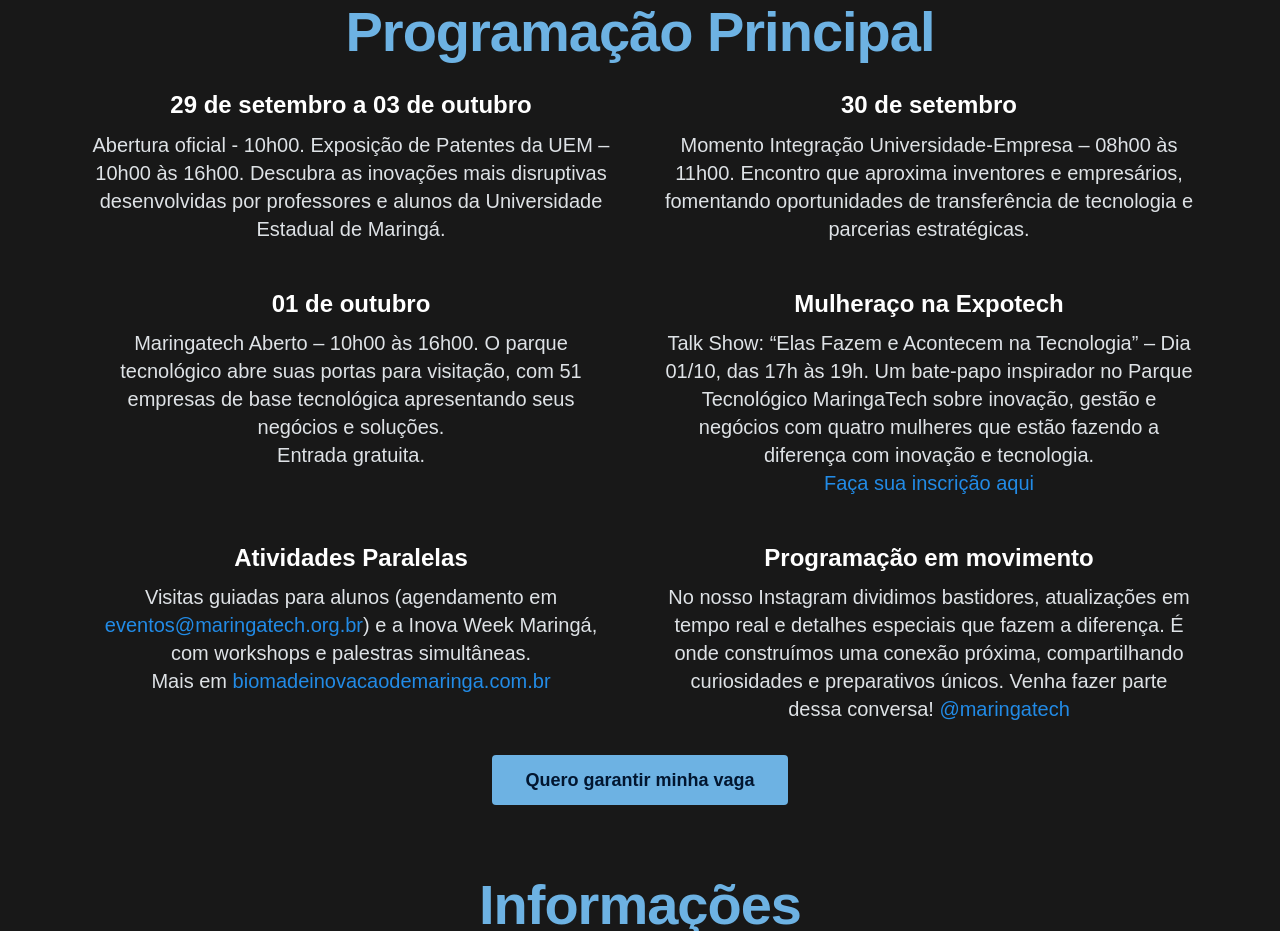
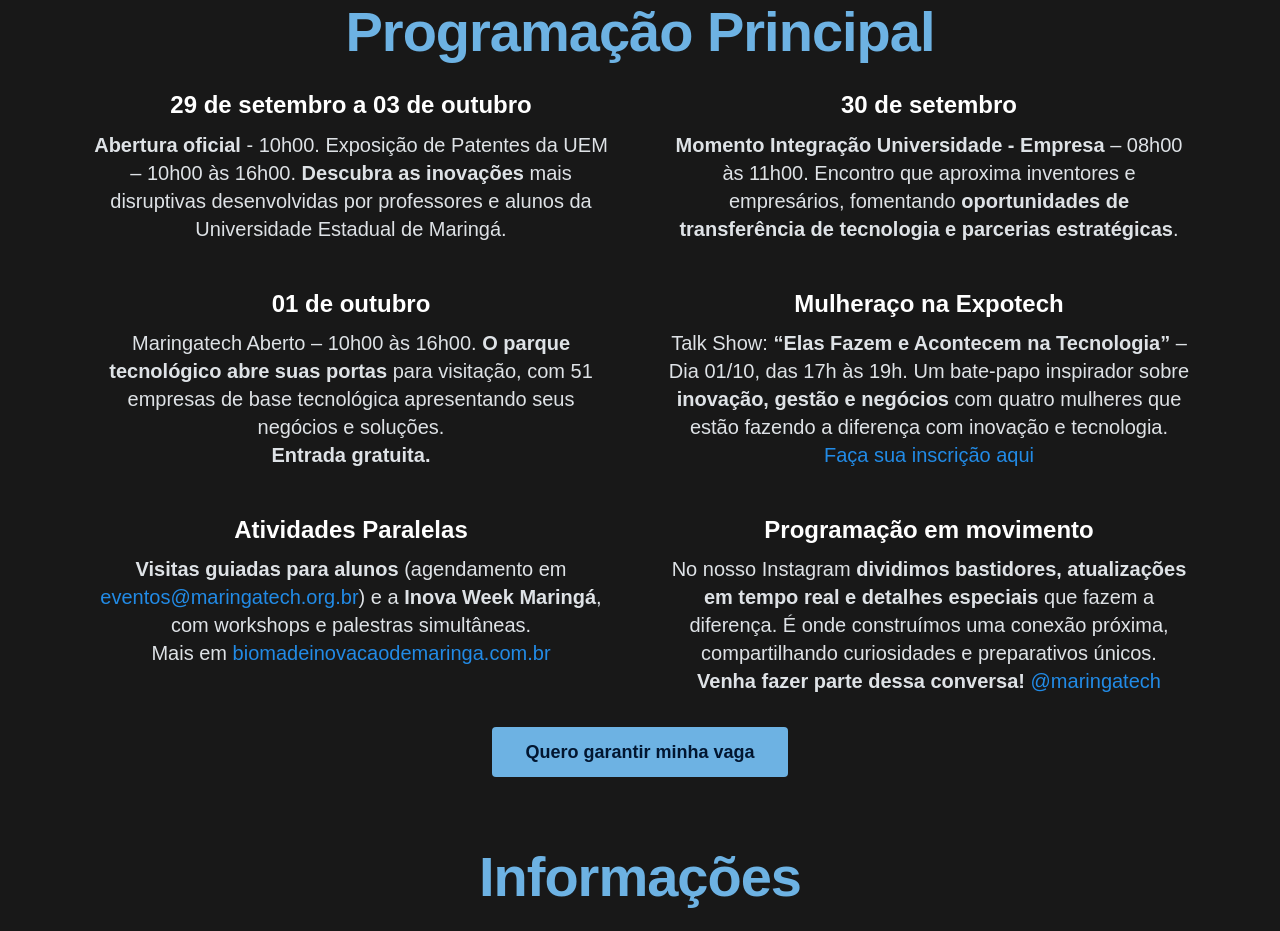
Before and after one commit to gtortajada/expotech.org.br, a Next.js app: page / in a window 1280 px wide. Shown: the part 1620-2551 px from the top of the page. Built offline with nearby package versions, Linux system fonts and the light colour scheme.

Commit message:
style: Estilização de texto.

```diff
--- a/src/components/sections/Programacao.tsx
+++ b/src/components/sections/Programacao.tsx
@@ -57,28 +57,37 @@
             verticalSpacing={{ base: "xl", md: "3rem" }}
           >
             <ProgramacaoCard title="29 de setembro a 03 de outubro">
-              Abertura oficial - 10h00. Exposição de Patentes da UEM – 10h00 às
-              16h00. Descubra as inovações mais disruptivas desenvolvidas por
-              professores e alunos da Universidade Estadual de Maringá.
+              <strong>Abertura oficial</strong> - 10h00. Exposição de Patentes
+              da UEM – 10h00 às 16h00. <strong>Descubra as inovações</strong>{" "}
+              mais disruptivas desenvolvidas por professores e alunos da
+              Universidade Estadual de Maringá.
             </ProgramacaoCard>
 
             <ProgramacaoCard title="30 de setembro">
-              Momento Integração Universidade-Empresa – 08h00 às 11h00. Encontro
-              que aproxima inventores e empresários, fomentando oportunidades de
-              transferência de tecnologia e parcerias estratégicas.
+              <strong>Momento Integração Universidade - Empresa</strong> – 08h00
+              às 11h00. Encontro que aproxima inventores e empresários,
+              fomentando{" "}
+              <strong>
+                oportunidades de transferência de tecnologia e parcerias
+                estratégicas
+              </strong>
+              .
             </ProgramacaoCard>
 
             <ProgramacaoCard title="01 de outubro">
-              Maringatech Aberto – 10h00 às 16h00. O parque tecnológico abre
-              suas portas para visitação, com 51 empresas de base tecnológica
-              apresentando seus negócios e soluções. <br/>Entrada gratuita.
+              Maringatech Aberto – 10h00 às 16h00.{" "}
+              <strong>O parque tecnológico abre suas portas</strong> para
+              visitação, com 51 empresas de base tecnológica apresentando seus
+              negócios e soluções. <br />
+              <strong>Entrada gratuita.</strong>
             </ProgramacaoCard>
 
             <ProgramacaoCard title="Mulheraço na Expotech">
-              Talk Show: “Elas Fazem e Acontecem na Tecnologia” – Dia 01/10, das
-              17h às 19h. Um bate-papo inspirador no Parque Tecnológico
-              MaringaTech sobre inovação, gestão e negócios com quatro mulheres
-              que estão fazendo a diferença com inovação e tecnologia.<br/>
+              Talk Show: <strong>“Elas Fazem e Acontecem na Tecnologia”</strong>{" "}
+              – Dia 01/10, das 17h às 19h. Um bate-papo inspirador sobre{" "}
+              <strong>inovação, gestão e negócios</strong> com quatro mulheres
+              que estão fazendo a diferença com inovação e tecnologia.
+              <br />
               <Anchor
                 href="https://www.sympla.com.br/evento/mulheraco-na-expotech-2025/3138538"
                 target="_blank"
@@ -89,7 +98,7 @@
             </ProgramacaoCard>
 
             <ProgramacaoCard title="Atividades Paralelas">
-              Visitas guiadas para alunos (agendamento em{" "}
+              <strong>Visitas guiadas para alunos</strong> (agendamento em{" "}
               <Anchor
                 href="mailto:eventos@maringatech.org.br"
                 target="_blank"
@@ -97,8 +106,9 @@
               >
                 eventos@maringatech.org.br
               </Anchor>
-              ) e a Inova Week Maringá, com workshops e palestras simultâneas.
-              <br/>Mais em{" "}
+              ) e a <strong>Inova Week Maringá</strong>, com workshops e palestras simultâneas.
+              <br />
+              Mais em{" "}
               <Anchor
                 href="https://biomadeinovacaodemaringa.com.br"
                 target="_blank"
@@ -108,10 +118,10 @@
               </Anchor>
             </ProgramacaoCard>
             <ProgramacaoCard title="Programação em movimento">
-              No nosso Instagram dividimos bastidores, atualizações em tempo
-              real e detalhes especiais que fazem a diferença. É onde
+              No nosso Instagram <strong>dividimos bastidores, atualizações em tempo
+              real e detalhes especiais</strong> que fazem a diferença. É onde
               construímos uma conexão próxima, compartilhando curiosidades e
-              preparativos únicos. Venha fazer parte dessa conversa!{" "}
+              preparativos únicos. <br/><strong>Venha fazer parte dessa conversa!</strong>{" "}
               <Anchor
                 href="https://www.instagram.com/maringatech/"
                 target="_blank"
```
